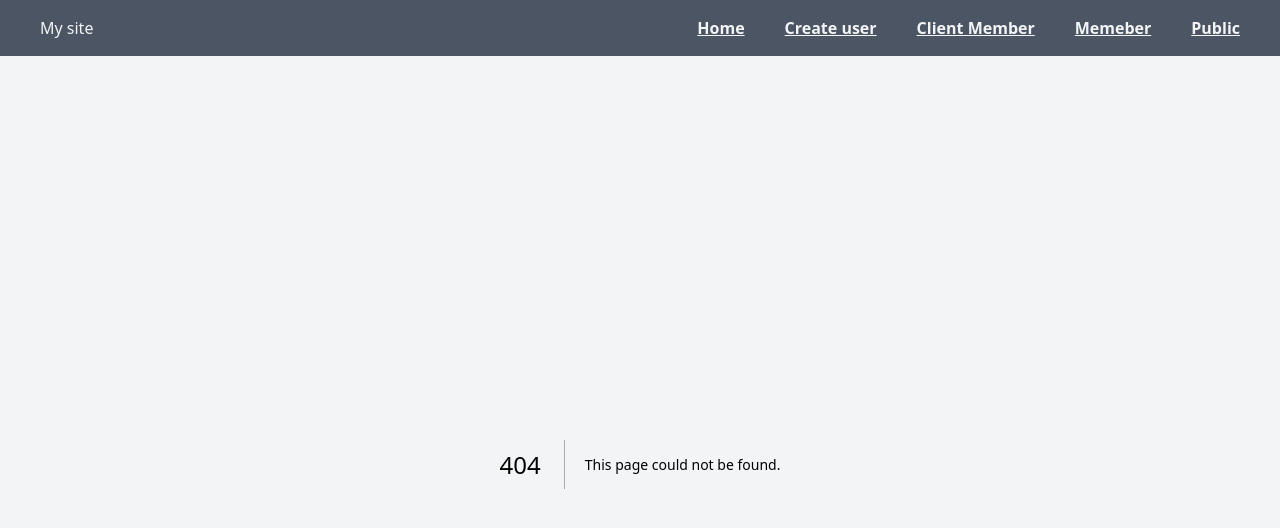
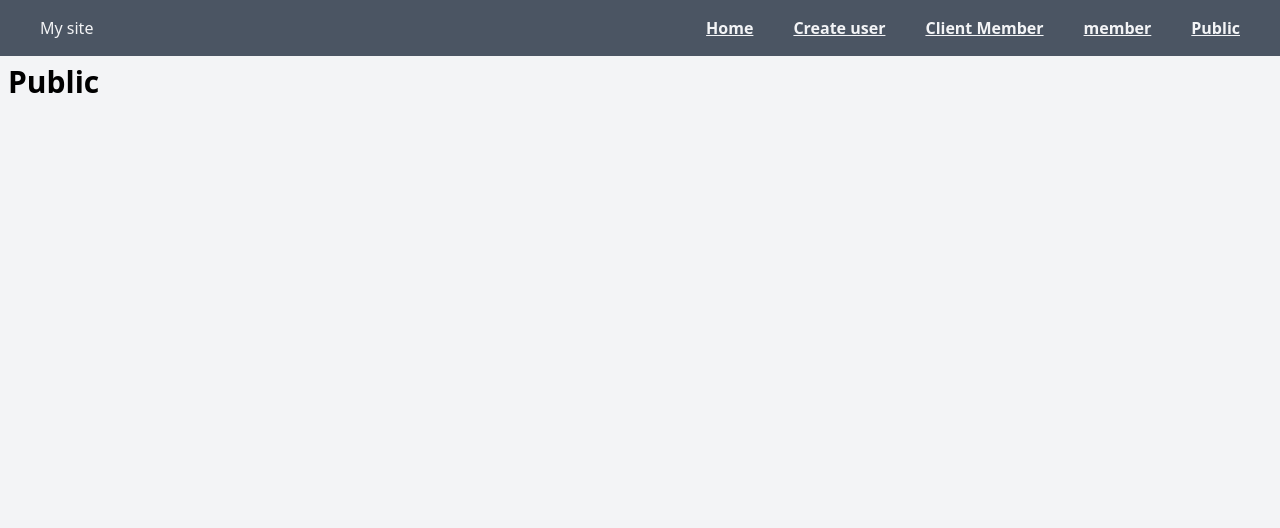
Before and after one commit to alfwani-js/Next-auth, a Next.js app: page /public in a window 1280 px wide. Before the commit this address had no page. Shown: the top 528 px of the page. Built offline with nearby package versions, Linux system fonts and the light colour scheme.

Commit message:
update links

```diff
--- a/app/[components]/Nav.jsx
+++ b/app/[components]/Nav.jsx
@@ -8,10 +8,10 @@ const Nav = () => {
             <div>My site</div>
             <div className="flex gap-10">
                 <Link href="/">Home</Link>
-                <Link href="/CreateUser">Create user</Link>
+                <Link href="/createuser">Create user</Link>
                 <Link href="/ClientMember">Client Member</Link>
-                <Link href="/Member">Memeber</Link>
-                <Link href="/Public">Public</Link>
+                <Link href="/member">member</Link>
+                <Link href="/public">Public</Link>
             </div>
 
         </nav>
--- a/app/clientMember/page.jsx
+++ b/app/clientMember/page.jsx
@@ -2,10 +2,12 @@
 
 const Member=() => {
     return (
+      <>
       <div>
       <h1> Member Client Session</h1>
 
       </div>
+      </>
     )
   }
 
--- /dev/null
+++ b/app/public/page.jsx
@@ -0,0 +1,13 @@
+
+const Public = () => {
+  return (
+    <div>
+        <h1>
+            Public
+        </h1>
+
+    </div>
+  );
+};
+
+export default Public
```
